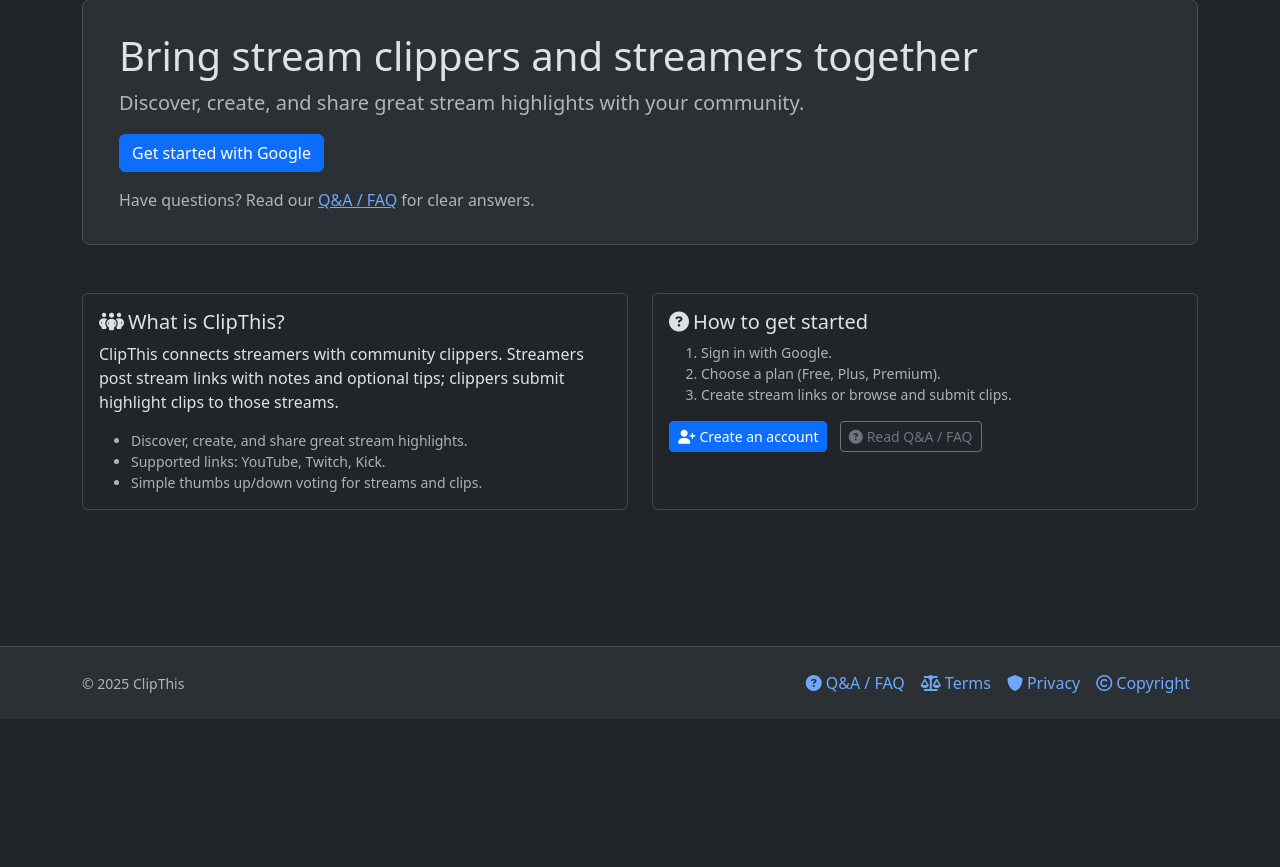
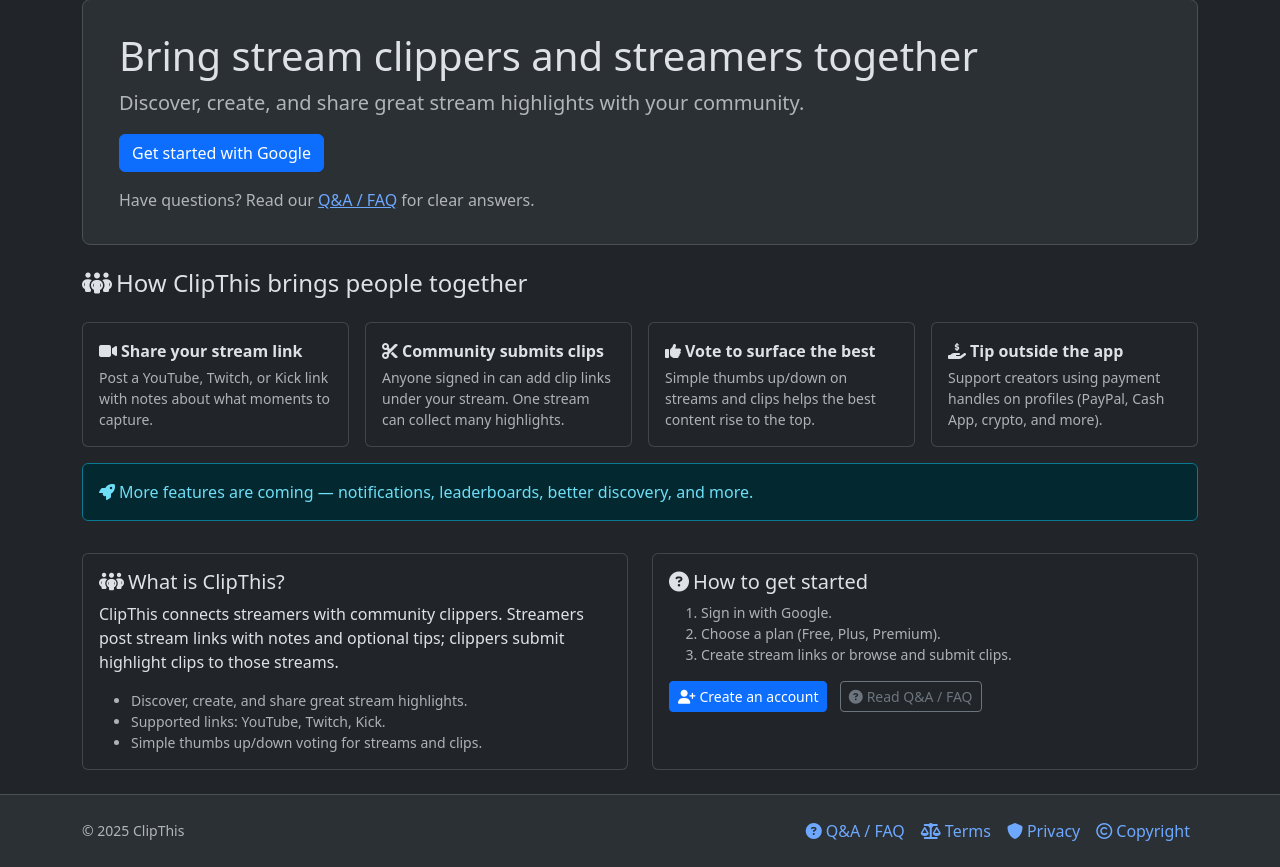
Before and after one commit to athena-live/clipthis, a Django app: page / in a window 1280 px wide. Shown: the part 81-948 px from the top of the page. Before the commit the page ends 774 px from the top, so only its background shows below. Run offline with Django 5.2, Linux system fonts and the light colour scheme.

Commit message:
Updated the homepage to clearly explain how ClipThis works and how it brings people together.
What changed

clipthis/templates/home.html
Added a “How ClipThis brings people together” section for both guests and signed‑in users with concise cards:
Share your stream link (YouTube/Twitch/Kick) with notes
Community submits clips under your stream
Vote up/down to surface the best clips/streams
Tip outside the app via payment handles (PayPal, Cash App, crypto, etc.)
Added an “More features are coming” info alert (notifications, leaderboards, discovery).

```diff
--- a/clipthis/templates/home.html
+++ b/clipthis/templates/home.html
@@ -16,6 +16,56 @@
       <span class="ms-2">Need details? See our <a href="/faq/" class="alert-link">Q&amp;A / FAQ</a>.</span>
     </div>
   {% endif %}
+
+  <section class="mt-4">
+    <h2 class="h4"><i class="fa-solid fa-people-group me-1"></i>How ClipThis brings people together</h2>
+    <div class="row g-3 mt-1">
+      <div class="col-12 col-md-6 col-lg-3">
+        <div class="card h-100">
+          <div class="card-body">
+            <div class="fw-semibold mb-1"><i class="fa-solid fa-video me-1"></i>Share your stream link</div>
+            <div class="text-body-secondary small">
+              Post a YouTube, Twitch, or Kick link with notes about what moments to capture.
+            </div>
+          </div>
+        </div>
+      </div>
+      <div class="col-12 col-md-6 col-lg-3">
+        <div class="card h-100">
+          <div class="card-body">
+            <div class="fw-semibold mb-1"><i class="fa-solid fa-scissors me-1"></i>Community submits clips</div>
+            <div class="text-body-secondary small">
+              Anyone signed in can add clip links under your stream. One stream can collect many highlights.
+            </div>
+          </div>
+        </div>
+      </div>
+      <div class="col-12 col-md-6 col-lg-3">
+        <div class="card h-100">
+          <div class="card-body">
+            <div class="fw-semibold mb-1"><i class="fa-solid fa-thumbs-up me-1"></i>Vote to surface the best</div>
+            <div class="text-body-secondary small">
+              Simple thumbs up/down on streams and clips helps the best content rise to the top.
+            </div>
+          </div>
+        </div>
+      </div>
+      <div class="col-12 col-md-6 col-lg-3">
+        <div class="card h-100">
+          <div class="card-body">
+            <div class="fw-semibold mb-1"><i class="fa-solid fa-hand-holding-dollar me-1"></i>Tip outside the app</div>
+            <div class="text-body-secondary small">
+              Support creators using payment handles on profiles (PayPal, Cash App, crypto, and more).
+            </div>
+          </div>
+        </div>
+      </div>
+    </div>
+
+    <div class="alert alert-info mt-3 mb-0" role="alert">
+      <i class="fa-solid fa-rocket me-1"></i>More features are coming — notifications, leaderboards, better discovery, and more.
+    </div>
+  </section>
 
   {% if request.user.is_authenticated %}
     <h2 class="h4 mt-4"><i class="fa-solid fa-bolt me-1"></i>Active Stream Requests</h2>
```
